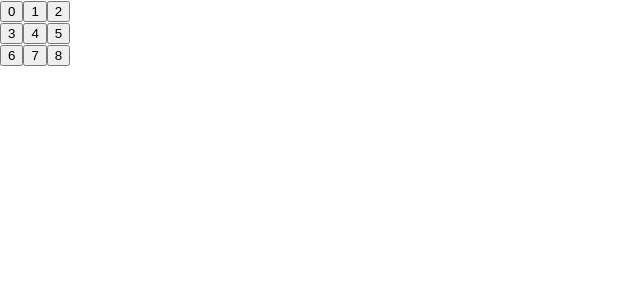
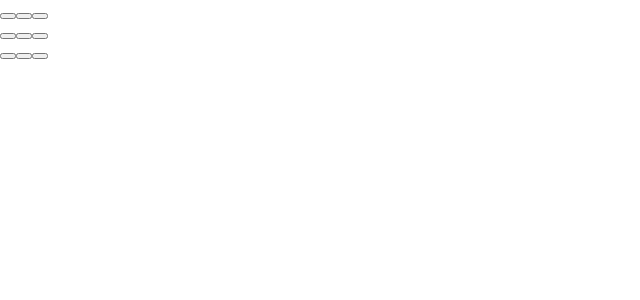
Before and after one commit to Basio0916/react-example, a React (Create React App) app: page / in a window 1280 px wide. Shown: the top 300 px of the page, without its empty margins (0-640 px from the left). Built offline with nearby package versions, Linux system fonts and the light colour scheme.

Commit message:
Implement squares state

```diff
--- a/src/App.js
+++ b/src/App.js
@@ -10,13 +10,16 @@ function Square(props) {
 
 function Board(props){
 
+  // stateの実装
+  const [squares, setSquares] = useState(Array(9).fill(null));
+
   const handleClick = (value) =>{
     alert(value);
   };
 
   const renderSquare = (value) =>{
     return(
-      <Square value={value} onClick={(value)=>handleClick(value)}/>
+      <Square value={squares[value]} onClick={(value)=>handleClick(value)}/>
     );
   };
 
```
